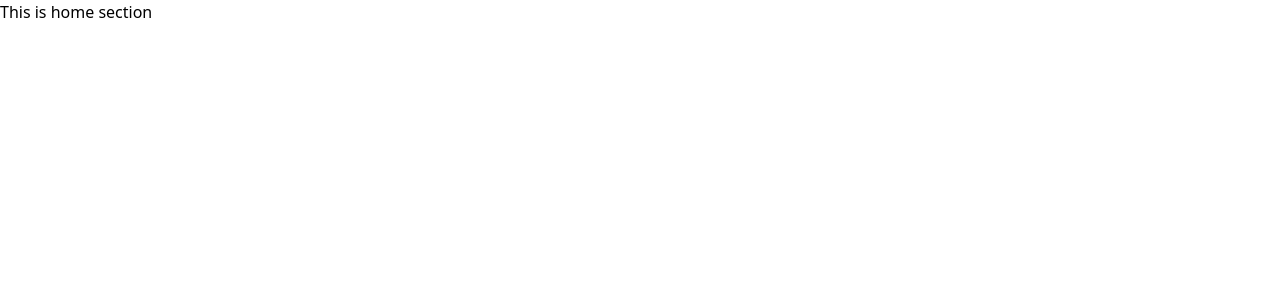
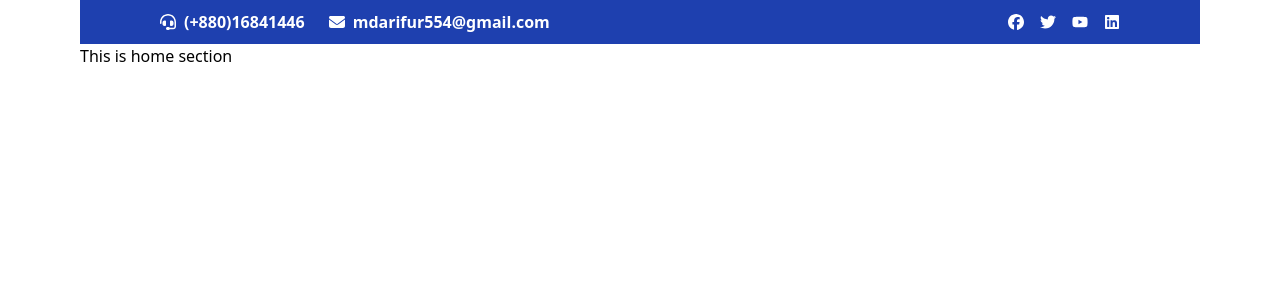
Before and after one commit to sojibpannashovon2/bd-solution-it, a React (Vite) app in the folder bd-client/: page / in a window 1280 px wide. Shown: the top 300 px of the page. Built offline with nearby package versions, Linux system fonts and the light colour scheme.

Commit message:
Header add

```diff
--- a/bd-client/package.json
+++ b/bd-client/package.json
@@ -14,6 +14,7 @@
     "match-sorter": "^6.3.4",
     "react": "^18.2.0",
     "react-dom": "^18.2.0",
+    "react-icons": "^5.0.1",
     "react-router-dom": "^6.22.1",
     "sort-by": "^1.2.0"
   },
--- a/bd-client/src/Layout/MainLayout.jsx
+++ b/bd-client/src/Layout/MainLayout.jsx
@@ -1,9 +1,11 @@
 import React from "react";
 import { Outlet } from "react-router-dom";
+import Header from "../components/Shared/Header";
 
 const MainLayout = () => {
   return (
     <div>
+      <Header/>
       <Outlet />
     </div>
   );
--- a/bd-client/src/components/Home/Home.jsx
+++ b/bd-client/src/components/Home/Home.jsx
@@ -1,10 +1,15 @@
 import React from "react";
+import Container from "../Shared/Container";
 
 const Home = () => {
   return (
-    <div>
-      <h1>This is home section</h1>
-    </div>
+    <>
+      <Container>
+        <div>
+          <h1>This is home section</h1>
+        </div>
+      </Container>
+    </>
   );
 };
 
--- /dev/null
+++ b/bd-client/src/components/Shared/Container.jsx
@@ -0,0 +1,11 @@
+import React from "react";
+
+const Container = ({ children }) => {
+  return (
+    <div className="max-w-[2520px] mx-auto xl:px-20 md:px-10 sm:px-2 px-4 font-sans">
+      {children}
+    </div>
+  );
+};
+
+export default Container;
--- /dev/null
+++ b/bd-client/src/components/Shared/Header.jsx
@@ -0,0 +1,39 @@
+import React from "react";
+import Container from "./Container";
+import {
+  FaEnvelope,
+  FaFacebook,
+  FaHeadset,
+  FaLinkedin,
+  FaTwitter,
+  FaYoutube,
+} from "react-icons/fa6";
+
+const Header = () => {
+  return (
+    <>
+      <Container>
+        <div className="bg-[#1e40af] flex justify-between px-[80px] py-[10px]">
+          <div className="flex justify-between items-center gap-6">
+            <div className="flex justify-center items-center gap-2 font-semibold text-white">
+              <FaHeadset />
+              <h2>(+880)16841446</h2>
+            </div>
+            <div className="flex justify-center items-center gap-2 font-semibold text-white">
+              <FaEnvelope />
+              <h2>mdarifur554@gmail.com</h2>
+            </div>
+          </div>
+          <div className="flex justify-center items-center gap-4 font-semibold text-white">
+            <FaFacebook />
+            <FaTwitter />
+            <FaYoutube />
+            <FaLinkedin />
+          </div>
+        </div>
+      </Container>
+    </>
+  );
+};
+
+export default Header;
```
Also changed, not shown: 1 other file (tests, documents, lock files or other folders).
